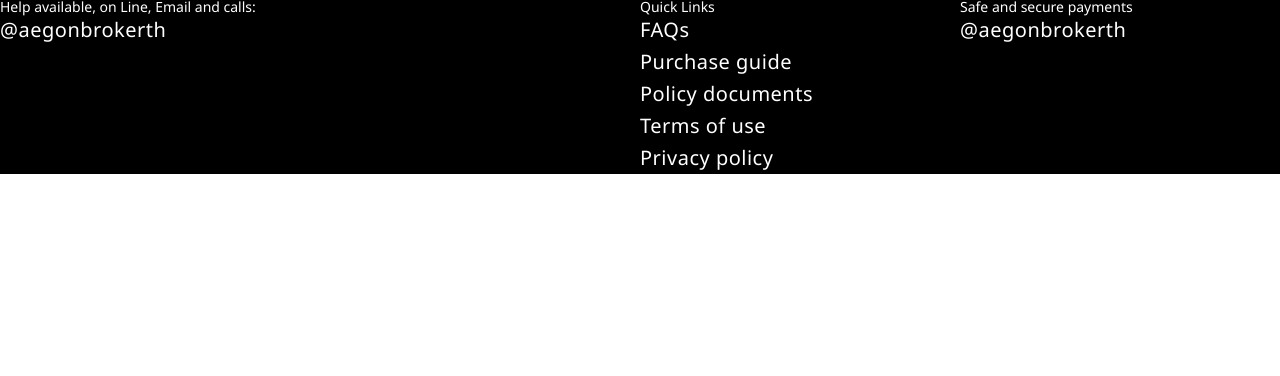
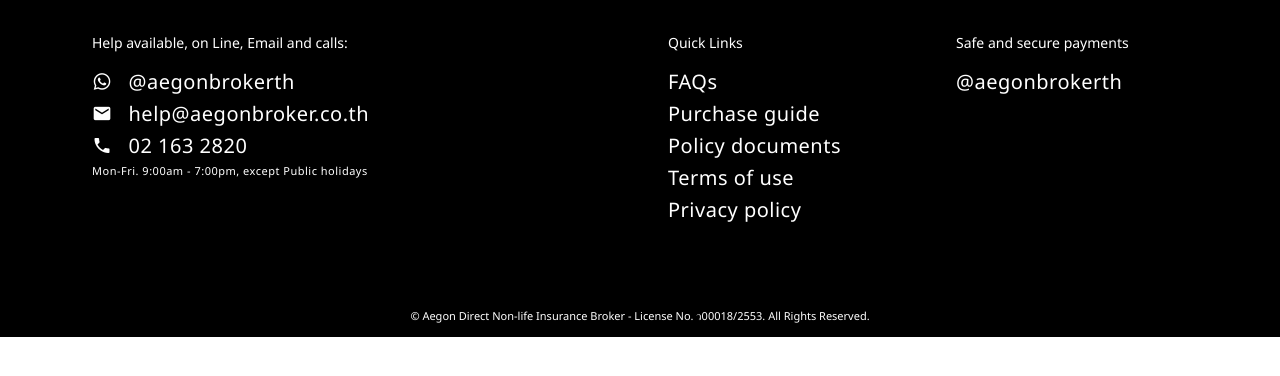
Before and after one commit to raynormw/frontend-thailand, a plain HTML site: page footer.html in a window 1280 px wide. Drawn offline with Linux system fonts and the light colour scheme.

Commit message:
:wrench: Footer layouting top and bottom

```diff
--- a/footer.html
+++ b/footer.html
@@ -7,17 +7,22 @@
   <link rel="stylesheet" href="styles/reset.css">
   <link rel="stylesheet" href="styles/spacing.css">
   <link href="https://fonts.googleapis.com/css?family=Noto+Sans" rel="stylesheet">
+  <link href="https://cdn.materialdesignicons.com/2.8.94/css/materialdesignicons.min.css" rel="stylesheet">
 </head>
 
 <body>
   <div class="footer">
-    <div class="grid-2 footer-contact">
+    <div class="footer-container">
+      <div class="grid-2 m-l-56">
         <p class="footer-title">Help available, on Line, Email and calls:</p>
         <div class="footer-content">
-        <p>@aegonbrokerth</p>
+          <p><span class="mdi mdi-whatsapp m-r-16"></span>@aegonbrokerth</p>
+          <p><span class="mdi mdi-email m-r-16"></span>help@aegonbroker.co.th</p>
+          <p><span class="mdi mdi-phone m-r-16"></span>02 163 2820</p>
+          <p class="footer-content-hour">Mon-Fri. 9:00am - 7:00pm, except Public holidays</p>
         </div>
       </div>
-    <div class="grid-1 footer-links">
+      <div class="grid-1">
         <p class="footer-title">Quick Links</p>
         <div class="footer-content">
           <p>FAQs</p>
@@ -27,11 +32,15 @@
           <p>Privacy policy</p>
         </div>
       </div>
-    <div class="grid-1 footer-payment">
+      <div class="grid-1">
         <p class="footer-title">Safe and secure payments</p>
         <div class="footer-content">
           <p>@aegonbrokerth</p>
         </div>
+      </div>
+    </div>
+    <div class="footer-copyright">
+      © Aegon Direct Non-life Insurance Broker - License No. ว00018/2553. All Rights Reserved.
     </div>
   </div>
 </body>
@@ -48,20 +57,19 @@
   }
 
   .footer {
-    display: flex;
     font-family: 'Noto Sans', sans-serif;
     background-color: #000000;
     color: #ffffff;
   }
 
-  .footer-contact {}
-
-  .footer-links {}
-
-  .footer-payment {}
+  .footer-container {
+    display: flex;
+    padding: 36px;
+  }
 
   .footer-title {
     font-size: 14px;
+    margin-bottom: 16px;
   }
 
   .footer-content {
@@ -69,4 +77,15 @@
     line-height: 1.6;
     letter-spacing: 0.5px;
   }
+
+  .footer-content-hour {
+    font-size: 11px;
+  }
+
+  .footer-copyright {
+    font-size: 11px;
+    text-align: center;
+    margin-top: 48px;
+    padding-bottom: 16px;
+  }
 </style>
```
Also changed, not shown: page2.html (+1 -0 lines). Lines whose indentation alone changed are shown as unchanged.
